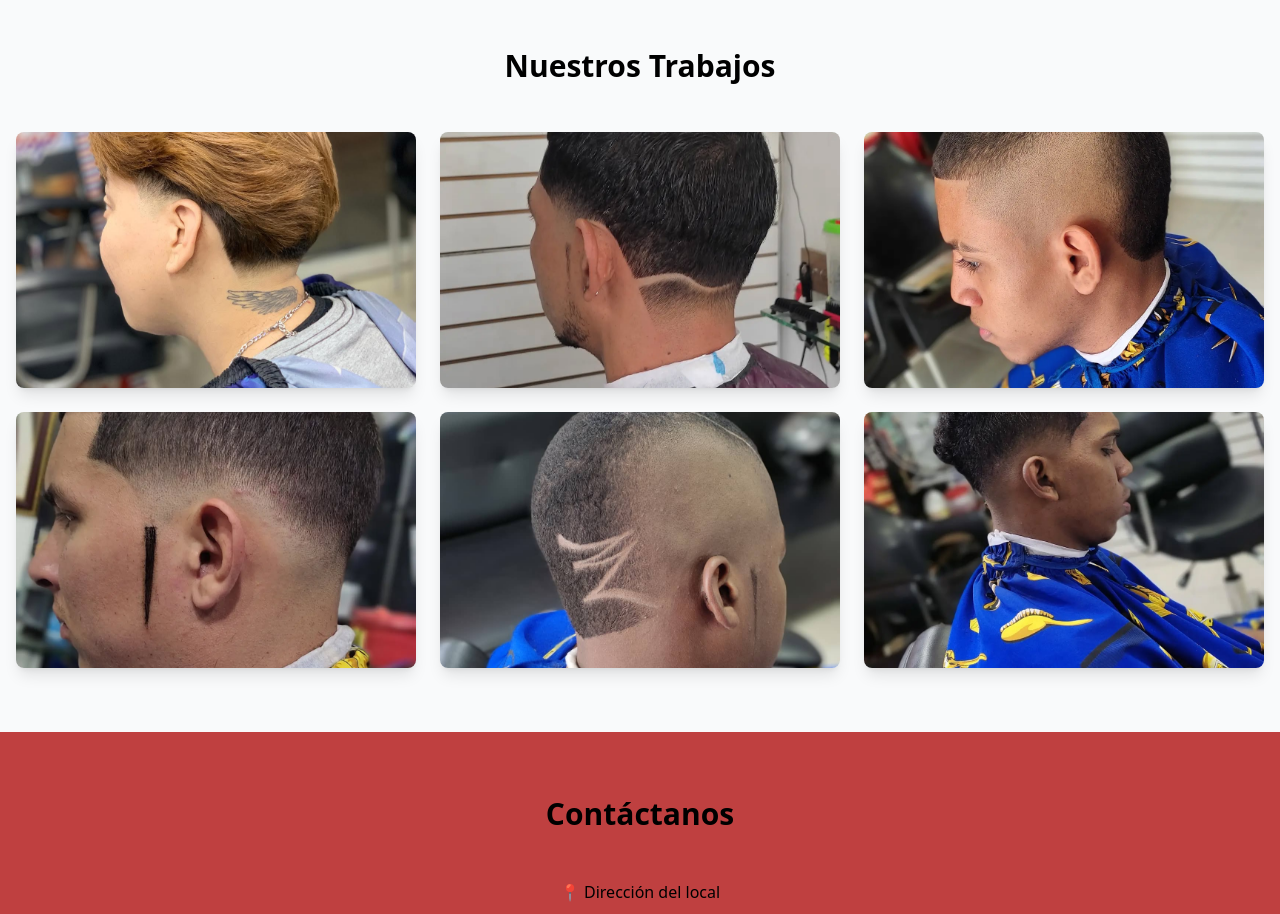
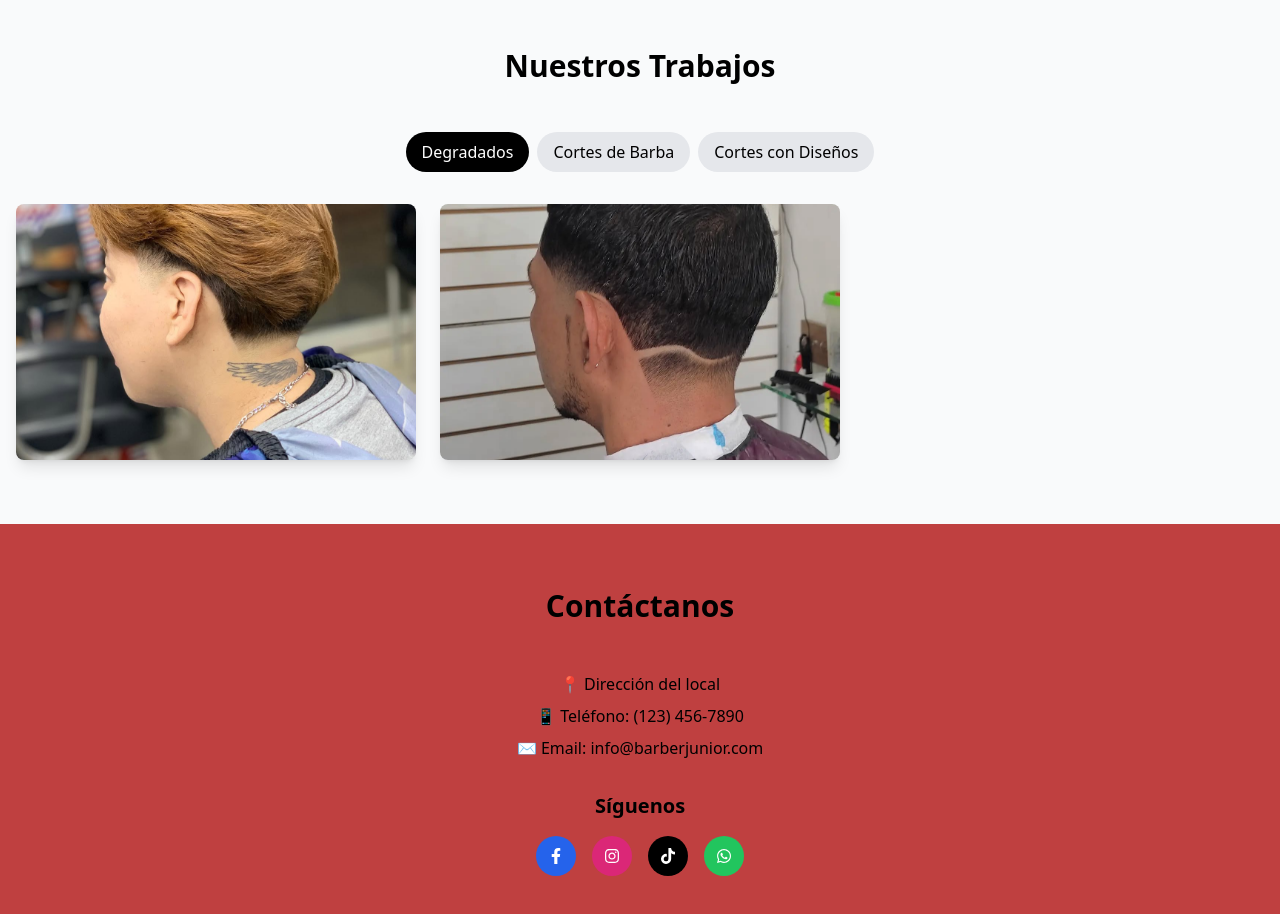
Before and after one commit to Breyner794/barber-shop, a React (Vite) app: page / in a window 1280 px wide. Shown: the part 1280-2194 px from the top of the page. Built offline with nearby package versions, Linux system fonts and the light colour scheme.

Commit message:
Mejora de galeria separados por estilos.

```diff
--- a/src/components/gallery/Gallery.jsx
+++ b/src/components/gallery/Gallery.jsx
@@ -1,47 +1,81 @@
+import { useState } from "react";
 
 const Gallery = () => {
-    const galleryItems = [
-
+  const galleryCategories = {
+    "Degradados": [
       {
         image: "/src/assets/image/cortes1.jpg",
         title: "Corte de prueba diseño propuesto1",
-        description: "Degradado moderno"
+        description: "Degradado moderno",
       },
       {
         image: "/src/assets/image/cortes1.webp",
         title: "Corte de prueba diseño propuesto2",
-        description: "Degradado moderno"
+        description: "Degradado moderno",
       },
+    ],
+    "Cortes de Barba": [
       {
         image: "/src/assets/image/cortes2.jpg",
         title: "Corte de prueba diseño propuesto3",
-        description: "Degradado moderno"
+        description: "Estilo barba profesional",
       },
       {
         image: "/src/assets/image/cortes2.webp",
         title: "Corte de prueba diseño propuesto4",
-        description: "Degradado moderno"
+        description: "Recorte de barba moderno",
       },
+    ],
+    "Cortes con Diseños": [
       {
         image: "/src/assets/image/cortes3.jpg",
         title: "Corte de prueba diseño propuesto5",
-        description: "Degradado moderno"
+        description: "Diseño personalizado",
       },
       {
         image: "/src/assets/image/cortes3.webp",
         title: "Corte de prueba diseño propuesto6",
-        description: "Degradado moderno"
-      }
-    ];
+        description: "Corte artístico",
+      },
+    ],
+  };
+
+  // Estado para controlar la categoría seleccionada
+  const [activeCategory, setActiveCategory] = useState(
+    Object.keys(galleryCategories)[0]
+  );
 
   return (
     <section id="galeria" className="py-16 bg-gray-50">
       <div className="max-w-screen-xl mx-auto px-4">
-            <h2 className="text-3xl font-bold text-center mb-12">Nuestros Trabajos</h2>
+        <h2 className="text-3xl font-bold text-center mb-12">
+          Nuestros Trabajos
+        </h2>
 
+        {/* Pestañas de categorías */}
+        <div className="flex flex-wrap justify-center mb-8 gap-2">
+          {Object.keys(galleryCategories).map((category) => (
+            <button
+              key={category}
+              onClick={() => setActiveCategory(category)}
+              className={`px-4 py-2 rounded-full transition-colors ${
+                activeCategory === category
+                  ? "bg-black text-white"
+                  : "bg-gray-200 hover:bg-gray-300"
+              }`}
+            >
+              {category}
+            </button>
+          ))}
+        </div>
+
+        {/* Galería de imágenes */}
         <div className="grid grid-cols-1 md:grid-cols-3 gap-6">
-              {galleryItems.map((item, index) => (
-                <div key={index} className="group relative overflow-hidden rounded-lg shadow-lg">
+          {galleryCategories[activeCategory].map((item, index) => (
+            <div
+              key={index}
+              className="group relative overflow-hidden rounded-lg shadow-lg"
+            >
               <img
                 src={item.image}
                 alt={item.title}
```
Lines whose indentation alone changed are shown as unchanged.
